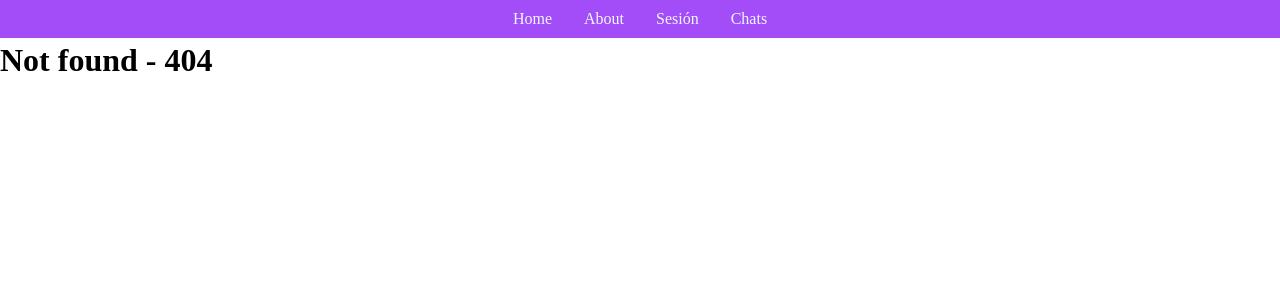
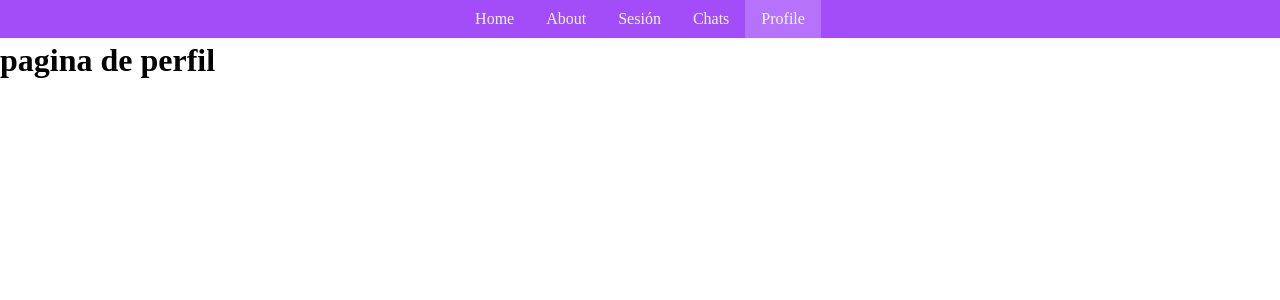
Before and after one commit to gdiazb/vue-router-first-steps, a Vue app: page /profile in a window 1280 px wide. Before the commit this address led to /404. Shown: the top 300 px of the page. Built offline with nearby package versions, Linux system fonts and the light colour scheme.

Commit message:
add profile view in test stage

```diff
--- a/src/components/Navigation/index.vue
+++ b/src/components/Navigation/index.vue
@@ -4,9 +4,14 @@
     <router-link :to="{ name: 'about' }"> About </router-link>
     <router-link to="/session"> Sesión </router-link>
     <router-link to="/chats"> Chats </router-link>
+    <router-link to="/profile" v-if="isTest"> Profile </router-link>
   </nav>
 </template>
 
 <style scoped lang="scss">
 @import "./main.scss";
 </style>
+
+<script setup>
+const isTest = import.meta.env.VITE_STAGE === "test";
+</script>
--- a/src/router/index.js
+++ b/src/router/index.js
@@ -69,6 +69,13 @@ const router = createRouter({
   ]
 })
 
+if(stage === 'test') {
+  router.addRoute({
+    path: '/profile',
+    component: () => import('../views/Profile.vue')
+  })
+}
+
 router.beforeEach((to, from, next) => {
   if(to.name === 'chats' && (!sessionStorage.toRequiresAuth && !localStorage.toRequiresAuth)) {
     next('/session');
--- /dev/null
+++ b/src/views/Profile.vue
@@ -0,0 +1,3 @@
+<template>
+  <h1>pagina de perfil</h1>
+</template>
```
Also changed, not shown: 1 other file (tests, documents, lock files or other folders).
